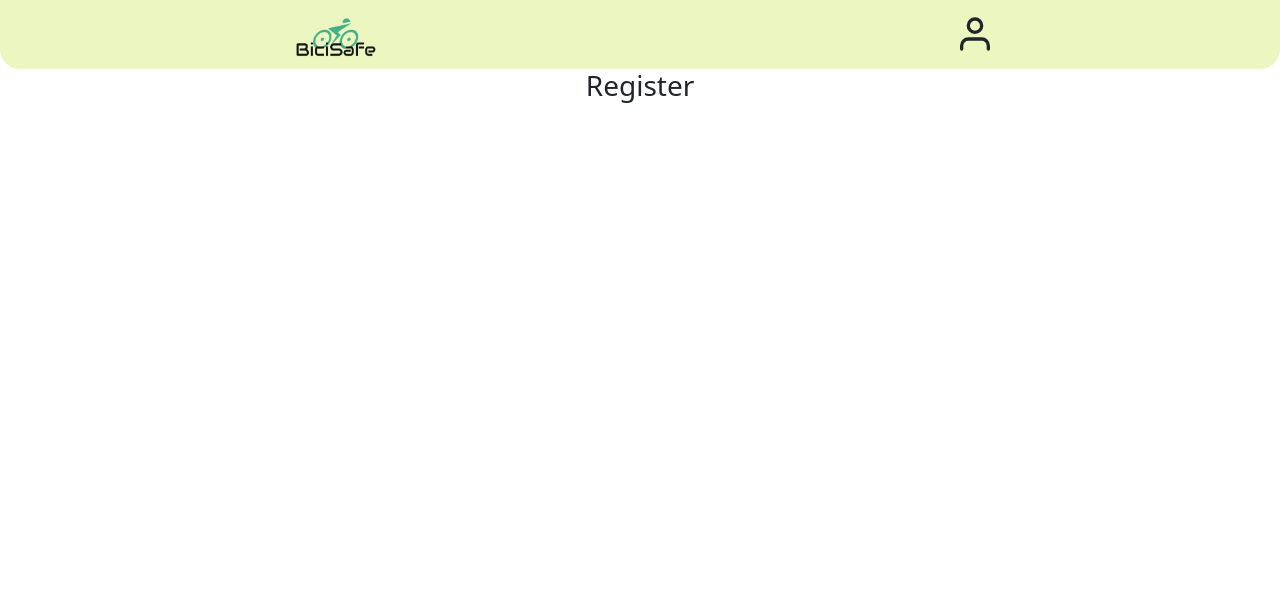
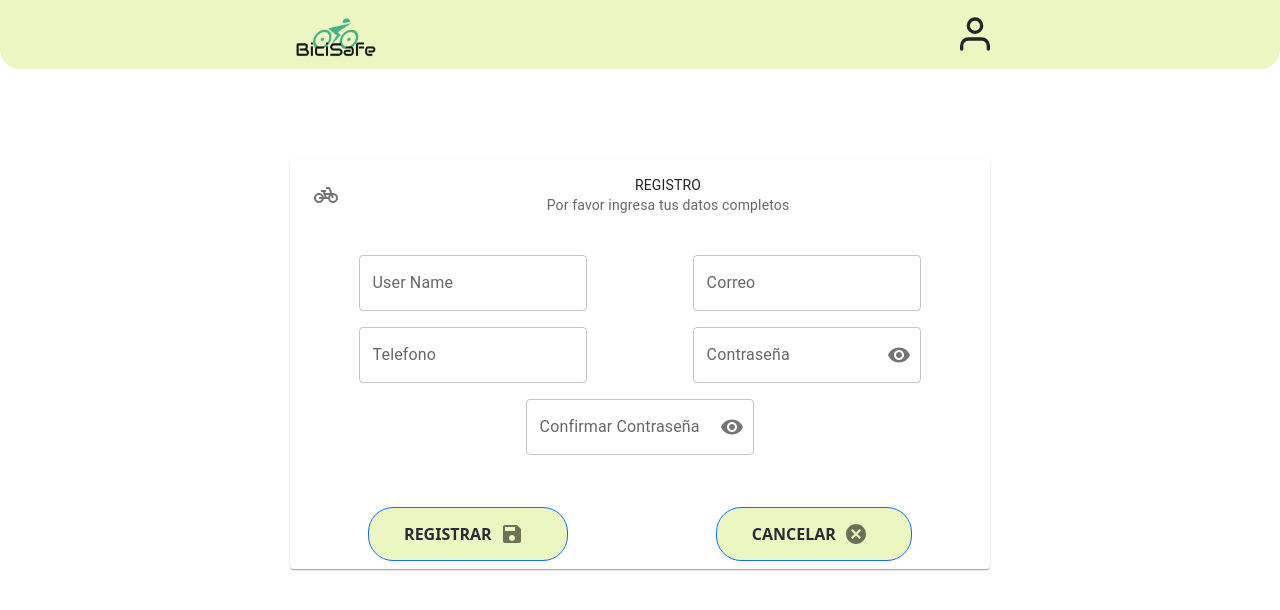
Before and after one commit to jgomezfl/BiciSafe, a React (Create React App) app in the folder FrontEndComplete/FrontEnd/bicisafe/: page /register in a window 1280 px wide. Shown: the top 610 px of the page. Built offline with nearby package versions, Linux system fonts and the light colour scheme; the HTML template or start-up script is replaced by a standard one.

Commit message:
update instalacion de paguetes y trabajo de Front

```diff
--- a/FrontEndComplete/FrontEnd/bicisafe/package.json
+++ b/FrontEndComplete/FrontEnd/bicisafe/package.json
@@ -3,9 +3,14 @@
   "version": "0.1.0",
   "private": true,
   "dependencies": {
+    "@emotion/react": "^11.10.4",
+    "@emotion/styled": "^11.10.4",
+    "@mui/icons-material": "^5.10.3",
+    "@mui/material": "^5.10.5",
     "@testing-library/jest-dom": "^5.16.5",
     "@testing-library/react": "^13.4.0",
     "@testing-library/user-event": "^13.5.0",
+    "axios": "^0.27.2",
     "bootstrap": "5.2.0",
     "leaflet": "^1.8.0",
     "react": "^18.2.0",
--- a/FrontEndComplete/FrontEnd/bicisafe/src/App.css
+++ b/FrontEndComplete/FrontEnd/bicisafe/src/App.css
@@ -55,4 +55,14 @@
   padding-left: 35px;
   padding-right: 35px;
   border-radius: 25px;
+  display: flex;
+  align-items: center;
+  justify-content: space-around;
 }
+
+.register-mt{
+  margin-top: 7%;
+  display: flex;
+  align-items: center;
+  justify-content: center;
+}
--- a/FrontEndComplete/FrontEnd/bicisafe/src/App.js
+++ b/FrontEndComplete/FrontEnd/bicisafe/src/App.js
@@ -1,7 +1,5 @@
 import './App.css';
 
-
-// import Register from './Components/Register';
 import { BrowserRouter, Navigate, Route, Routes } from "react-router-dom";
 
 //importamos componentes
--- a/FrontEndComplete/FrontEnd/bicisafe/src/Components/Login.js
+++ b/FrontEndComplete/FrontEnd/bicisafe/src/Components/Login.js
@@ -1,7 +1,7 @@
 const Login = () => {
     return (
         <>
-            <h3>Login</h3>
+            <h3>Recuperar Contraseña</h3>
         </>
     );
 }
--- a/FrontEndComplete/FrontEnd/bicisafe/src/Components/MapView.js
+++ b/FrontEndComplete/FrontEnd/bicisafe/src/Components/MapView.js
@@ -1,15 +1,15 @@
-import React, { useState } from "react";
-import { Button, Offcanvas } from 'react-bootstrap';
+import * as React from "react";
 
 
+export class MapView extends React.Component{
 
-
-const MapView = () => {
-    return (
-        <>
-            <h1>Mapa</h1>
-        </>
-    );
+    render(){
+        return (
+            <>
+                MAPA
+            </>
+        );
+    }
 }
 
 export default MapView;
--- a/FrontEndComplete/FrontEnd/bicisafe/src/Components/Register.js
+++ b/FrontEndComplete/FrontEnd/bicisafe/src/Components/Register.js
@@ -1,7 +1,154 @@
+import * as React from "react";
+import logo from "./../assets/logo.png";
+
+//componentes de bootstrap
+import { Container, Button, Nav} from "react-bootstrap"; //container para
+
+//componentes de MUI
+import { Card, CardActions, CardActionArea, CardHeader, CardContent } from '@mui/material'; //importamos todo de las cartas
+import { Typography, Avatar, IconButton} from '@mui/material';
+import { Save, Cancel, PedalBike, Visibility, VisibilityOff } from '@mui/icons-material'; //importamos los iconos de MUI material
+import { Box, Input, FilledInput, OutlinedInput, InputLabel, InputAdornment, FormHelperText, FormControl, TextField } from '@mui/material'; //importamos lo necesario para el formulario
+
+//componentes router para la navegación
+import { Outlet, Link} from "react-router-dom";
+
 const Register = () => {
+    const [values, setValues] = React.useState({
+        identificacion: '',
+        nombre: '',
+        apellido: '',
+        correo: '',
+        contrasena: '',
+        conf_contrasena: '',
+        showPassword: false,
+        showConfirmPassword: false
+    });
+
+    const handleChange = (prop) => (event) => {
+        setValues({ ...values, [prop]: event.target.value });
+    };
+
+    const handleShowPassword = () =>{
+        setValues({
+            ...values,
+            showPassword: !values.showPassword,
+        });
+    }
+
+    const handleDontShowPassword = (event) =>{
+        event.preventDefault();
+    }
+
+    const handleShowConfirmPassword = () =>{
+        setValues({
+            ...values,
+            showConfirmPassword: !values.showConfirmPassword,
+        });
+    }
+
+    const handleDontShowConfirmPassword = (event) =>{
+        event.preventDefault();
+    }
+
     return (
         <>
-            <h3>Register</h3>
+            <Container className="register-mt">
+                <Card sx={{ maxWidth: 1000, width: 700 }}>
+                    <CardHeader
+                        avatar={
+                            <IconButton aria-label="secondaryIcon">
+                                <PedalBike/>
+                            </IconButton>
+                        }
+                        title="REGISTRO"
+                        subheader="Por favor ingresa tus datos completos"
+                    />
+                    <CardContent>
+                        <Box sx={{display:"flex", flexWrap:'wrap', justifyContent: 'space-around'}}>
+                            <TextField
+                              label="User Name"
+                              id="outlined-start-adornment"
+                              sx={{ m: 1, width: '25ch' }}
+                            />
+                            <TextField
+                              label="Correo"
+                              id="outlined-start-adornment"
+                              sx={{ m: 1, width: '25ch' }}
+                            />
+                            <TextField
+                              label="Telefono"
+                              id="outlined-start-adornment"
+                              sx={{ m: 1, width: '25ch' }}
+                            />
+                            <FormControl sx={{ m: 1, width: '25ch' }} variant="outlined">
+                                <InputLabel htmlFor="outlined-adornment-password">Contraseña</InputLabel>
+                                <OutlinedInput
+                                    id="Input_Contrasena"
+                                    type={values.showPassword ? 'text' : 'password'}
+                                    values={values.contrasena}
+                                    onChange={handleChange('password')}
+                                    endAdornment={
+                                        <InputAdornment position="end">
+                                            <IconButton
+                                                aria-label="toggle password visibility"
+                                                onClick={handleShowPassword}
+                                                onMouseDown={handleDontShowPassword}
+                                                edge="end"
+                                            >
+                                                {values.showPassword ? <VisibilityOff /> : <Visibility />}
+                                            </IconButton>
+                                        </InputAdornment>
+                                    }
+                                    label="Contraseña" />
+                            </FormControl>
+
+                            <FormControl sx={{ m: 1, width: '25ch' }} variant="outlined">
+                                <InputLabel htmlFor="outlined-adornment-password">Confirmar Contraseña</InputLabel>
+                                <OutlinedInput
+                                    id="Input_Confirmar_Contrasena"
+                                    type={values.showConfirmPassword ? 'text' : 'password'}
+                                    values={values.conf_contrasena}
+                                    onChange={handleChange('password')}
+                                    endAdornment={
+                                        <InputAdornment position="end">
+                                            <IconButton
+                                                aria-label="toggle password visibility"
+                                                onClick={handleShowConfirmPassword}
+                                                onMouseDown={handleDontShowConfirmPassword}
+                                                edge="end"
+                                            >
+                                                {values.showConfirmPassword ? <VisibilityOff /> : <Visibility />}
+                                            </IconButton>
+                                        </InputAdornment>
+                                    }
+                                    label="Confirmar Contraseña" />
+                            </FormControl>
+                        </Box>
+                    </CardContent>
+                        <CardActions sx={{ display: 'flex', justifyContent: 'space-around', flexWrap:'wrap', marginTop:'20px' }}>
+                            <Button className="botones_aplicacion" size="small">
+                                REGISTRAR
+                                <IconButton aria-label="save">
+                                    <Save/>
+                                </IconButton>
+                            </Button>
+                            <Nav.Link as={Link} to="/">
+                                <Button size="small" className="botones_aplicacion">
+                                    CANCELAR
+                                    <IconButton aria-label="cancel">
+                                        <Cancel/>
+                                    </IconButton>
+                                </Button>
+                            </Nav.Link>
+                        </CardActions>
+                </Card>
+            </Container>
+
+            <section>
+                <Outlet></Outlet>
+            </section>
+
         </>
     );
 }
--- a/FrontEndComplete/FrontEnd/bicisafe/src/Helpers/until.jsx
+++ b/FrontEndComplete/FrontEnd/bicisafe/src/Helpers/until.jsx
@@ -8,7 +8,7 @@ export function until(promise){
     if(Array.isArray(promise)){
         return Promise.all(promise)
             .then((results) => [null, results])
-            .catch((err) => [err, promiseOrPromiseList.map(() => undefined)]);
+            .catch((err) => [err, promise.map(() => undefined)]);
     }
 
     //Objeto único
--- /dev/null
+++ b/FrontEndComplete/FrontEnd/bicisafe/src/services/http-common.js
@@ -0,0 +1,10 @@
+import axios from "axios";
+
+const API = axios.create({
+  baseURL: "http://localhost:9090/biciusuarios",
+  headers: {
+    "Content-type": "application/json"
+  }
+});
+
+export default API;
```
Also changed, not shown: FrontEndComplete/FrontEnd/bicisafe/src/Layouts/navbar.js (+19 -5 lines), FrontEndComplete/FrontEnd/bicisafe/src/services/BiciusuarioService.js (added, +9 -0 lines), 1 other file (tests, documents, lock files or other folders).
